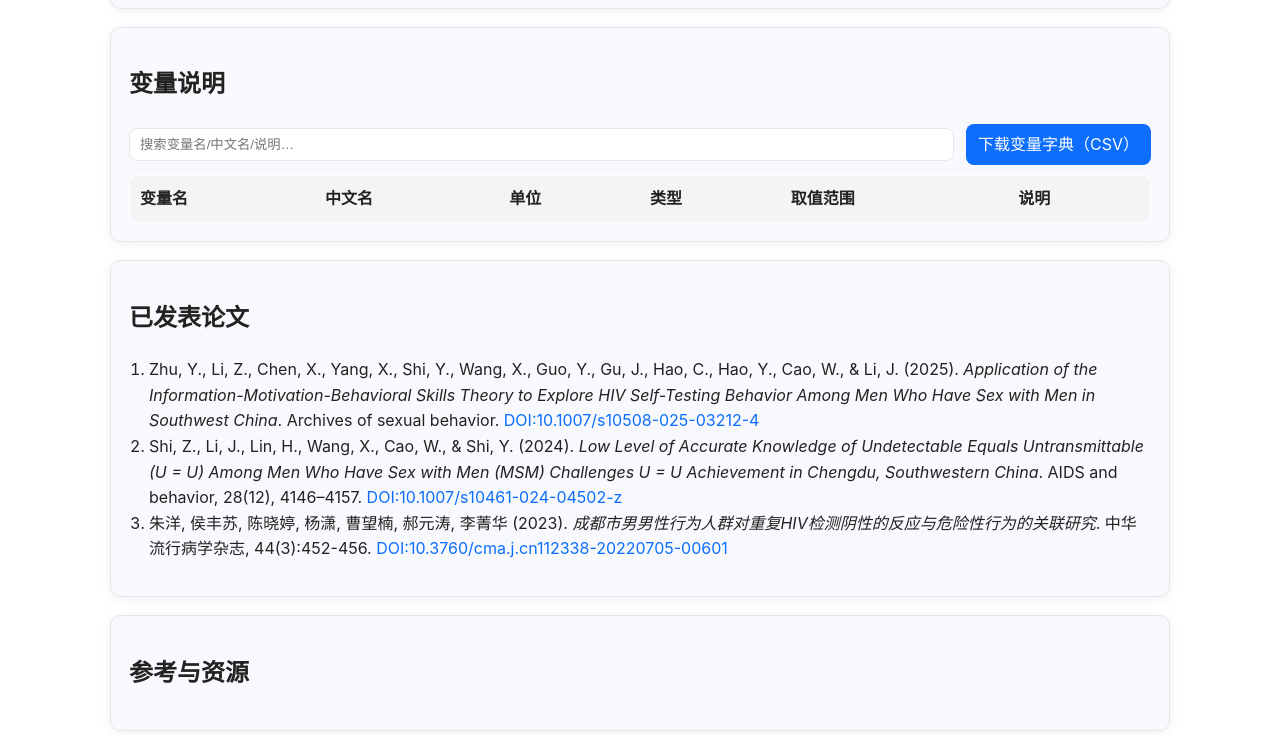
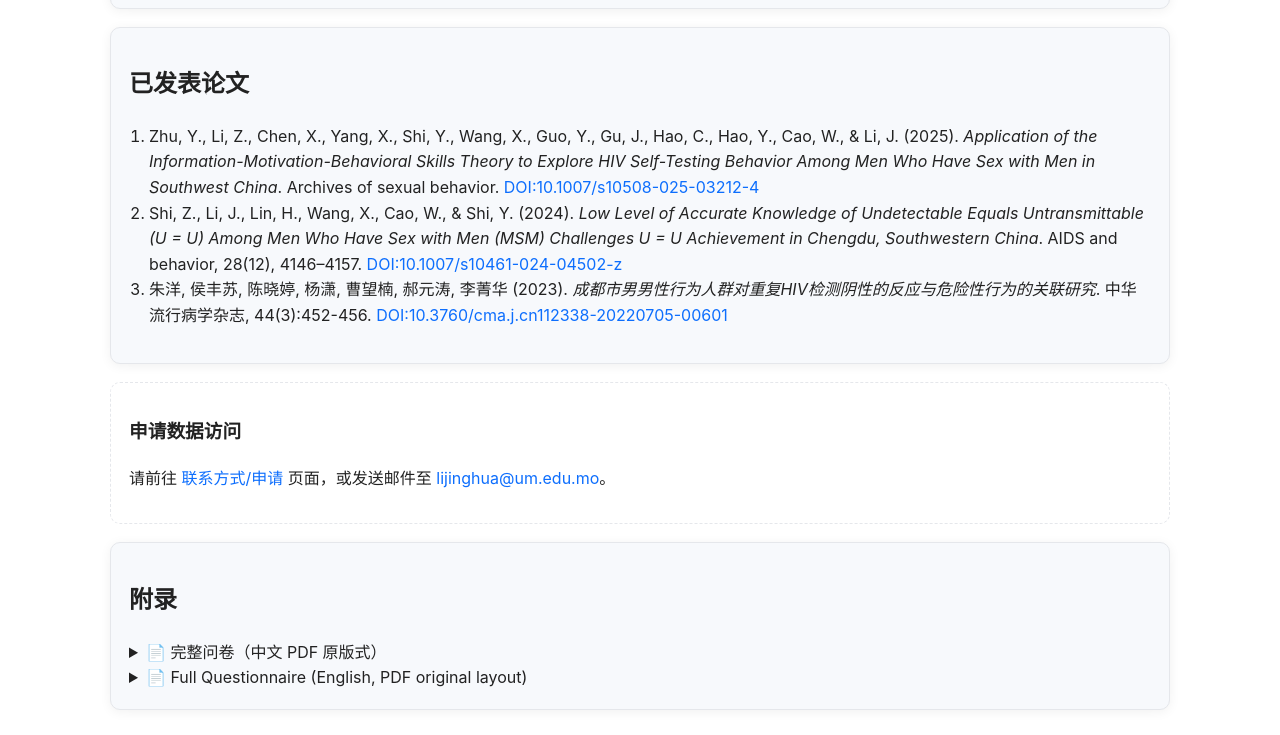
Before and after one commit to ChenXuan-2002/data_web, a plain HTML site: page datasets/hiv-selftesting-msm-chengdu-2022.html in a window 1280 px wide. Shown: the part 1649-2384 px from the top of the page. Drawn offline with Linux system fonts and the light colour scheme.

Commit message:
remove variables and resources modules from dataset page

```diff
--- a/datasets/hiv-selftesting-msm-chengdu-2022.html
+++ b/datasets/hiv-selftesting-msm-chengdu-2022.html
@@ -41,6 +41,7 @@
   <h1>中国MSM人群HIV自检行为调查数据库（成都，2022）</h1>
   <p class="lead">横断面调查（2022年3–5月，成都），基于IMB模型；非随机抽样；有效样本499（响应率82%）。</p>
 
+  <!-- 实验方法 -->
   <section id="methods" class="card">
     <h2>实验方法</h2>
     <div class="content">
@@ -48,23 +49,7 @@
     </div>
   </section>
 
-  <section id="variables" class="card">
-    <h2>变量说明</h2>
-    <div class="table-actions">
-      <input id="varSearch" type="search" placeholder="搜索变量名/中文名/说明…" aria-label="搜索变量">
-      <a class="btn" href="../assets/variables/hiv-selftesting-msm-chengdu-2022.csv" download>下载变量字典（CSV）</a>
-    </div>
-    <table data-kind="vars" aria-label="变量字典">
-<thead><tr>
-  <th class="sortable">变量名</th>
-  <th class="sortable">中文名</th>
-  <th>单位</th>
-  <th class="sortable">类型</th>
-  <th>取值范围</th>
-  <th>说明</th>
-</tr></thead><tbody></tbody></table>
-  </section>
-
+  <!-- 已发表论文 -->
   <section id="publications" class="card">
     <h2>已发表论文</h2>
     <ol class="pub-list">
@@ -74,17 +59,15 @@
     </ol>
   </section>
 
-  <section id="extra" class="card">
-    <h2>参考与资源</h2>
-
-  </section>
-
+  <!-- 联系方式 -->
   <aside class="cta">
     <h3>申请数据访问</h3>
-    <p>请前往 <a href="../contact.html">联系方式/申请</a> 页面，或发送邮件至 <a href="mailto:lijinghua@um.edu.mo">lijinghua@um.edu.mo</a>。</p>
+    <p>请前往 <a href="../contact.html">联系方式/申请</a> 页面，或发送邮件至
+      <a href="mailto:lijinghua@um.edu.mo">lijinghua@um.edu.mo</a>。
+    </p>
   </aside>
 
-  <!-- 新增附录块 -->
+  <!-- 附录（中英文问卷） -->
   <section id="appendix" class="card">
     <h2>附录</h2>
     <details><summary>📄 完整问卷（中文 PDF 原版式）</summary><object data='./hiv-selftesting-msm-chengdu-2022-full-cn.pdf#view=FitH' type='application/pdf' width='100%' height='1000px'><iframe src='./hiv-selftesting-msm-chengdu-2022-full-cn.pdf#view=FitH' width='100%' height='1000px'></iframe></object><p><a class='btn' href='./hiv-selftesting-msm-chengdu-2022-full-cn.pdf' download>下载中文问卷 PDF</a></p></details><details><summary>📄 Full Questionnaire (English, PDF original layout)</summary><object data='./hiv-selftesting-msm-chengdu-2022-full-en.pdf#view=FitH' type='application/pdf' width='100%' height='1000px'><iframe src='./hiv-selftesting-msm-chengdu-2022-full-en.pdf#view=FitH' width='100%' height='1000px'></iframe></object><p><a class='btn' href='./hiv-selftesting-msm-chengdu-2022-full-en.pdf' download>Download English Questionnaire PDF</a></p></details>
```
Also changed, not shown: templates/dataset_page.html (+7 -16 lines).
